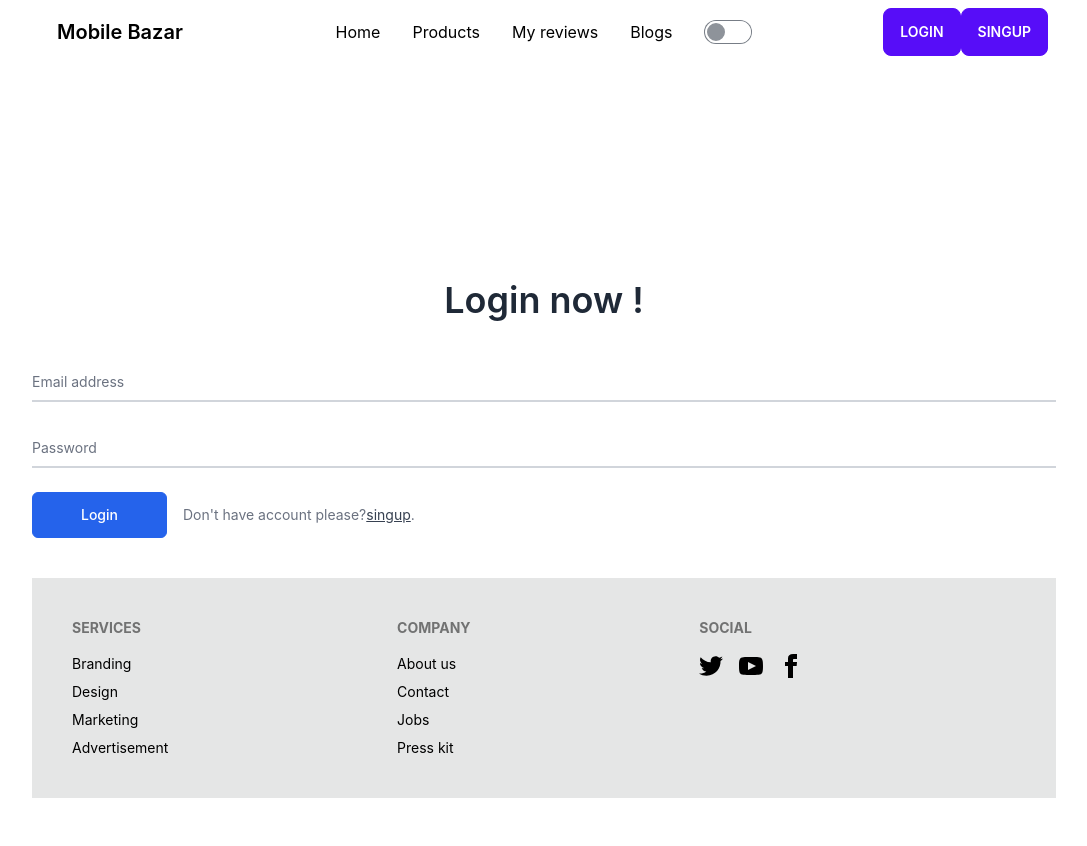
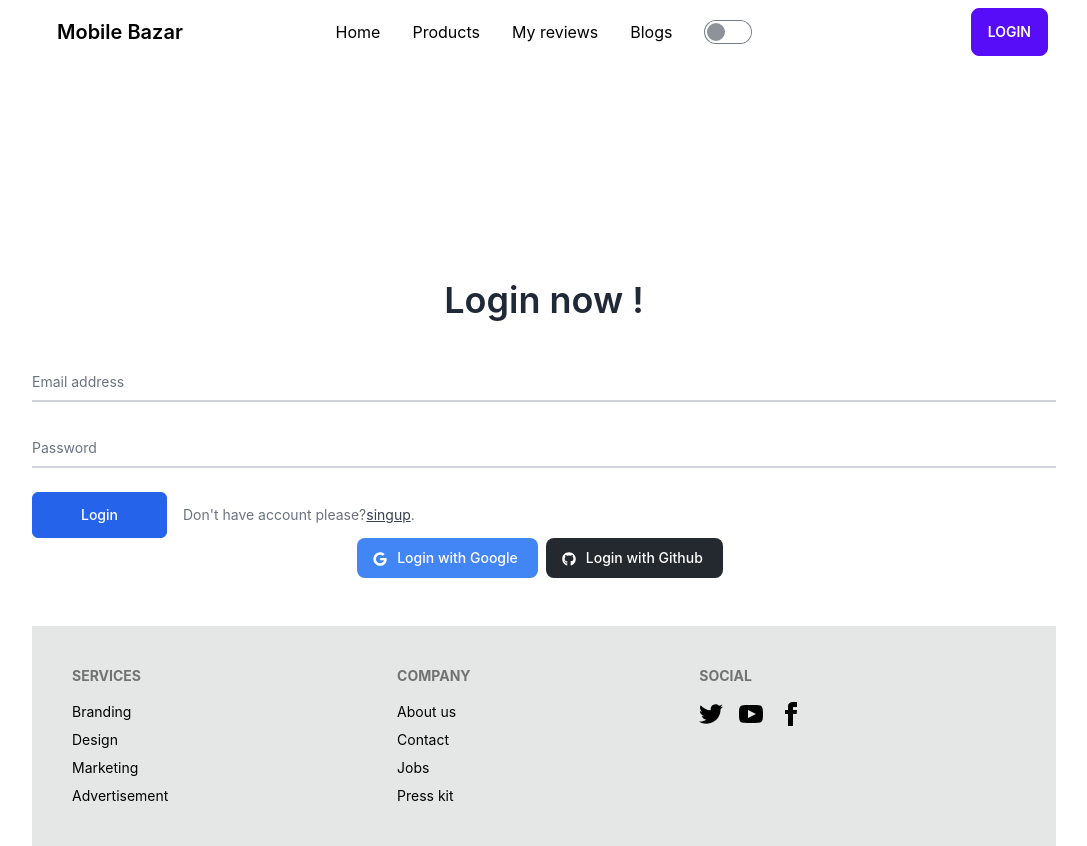
Before and after one commit to Sujoy-Kumar-Das/mobile-review-shop, a React (Create React App) app: page /login in a window 1280 px wide. Shown: the whole page, without its empty margins (96-1183 px from the left). Before the commit the page ends 800 px from the top, so only its background shows below. Built offline with nearby package versions, Linux system fonts and the light colour scheme; no server answers.

Commit message:
google sing in and singout funtion added

```diff
--- a/package.json
+++ b/package.json
@@ -10,6 +10,7 @@
     "firebase": "^9.19.1",
     "react": "^18.2.0",
     "react-dom": "^18.2.0",
+    "react-hot-toast": "^2.4.0",
     "react-icons": "^4.8.0",
     "react-photo-view": "^1.2.3",
     "react-router-dom": "^6.10.0",
--- a/src/App.js
+++ b/src/App.js
@@ -2,6 +2,7 @@ import { RouterProvider } from "react-router-dom";
 import { router } from "./routers/router/Router";
 import { useContext } from "react";
 import { ThemContextProvider } from "./context/themContext/ThemContext";
+import { Toaster } from "react-hot-toast";
 
 function App() {
   const { dark } = useContext(ThemContextProvider);
@@ -9,6 +10,7 @@ function App() {
     <div className={`${dark && 'bg-slate-950'}`}>
       <div className="w-full lg:w-4/5 mx-auto">
         <RouterProvider router={router}></RouterProvider>
+        <Toaster />
       </div>
     </div>
   );
--- /dev/null
+++ b/src/context/AuthContext/AuthContex.js
@@ -0,0 +1,41 @@
+import React, { createContext, useEffect, useState } from "react";
+import { GoogleAuthProvider, getAuth, onAuthStateChanged, signInWithPopup, signOut } from "firebase/auth";
+import app from "../../firebase/Firebase.init";
+
+export const AuthContextProvider = createContext();
+const auth = getAuth(app);
+
+const AuthContex = ({ children }) => {
+    const [user,setUser] = useState(null)
+  const googleProvider = new GoogleAuthProvider();
+
+  const googleSingIn = () => {
+    return signInWithPopup(auth, googleProvider);
+  };
+
+  const logOut = ()=>{
+    return signOut(auth)
+  }
+
+  useEffect(() => {
+    const unsubscribe = onAuthStateChanged(auth,(currentUser)=>{
+        setUser(currentUser)
+    })
+    return ()=>{
+        unsubscribe();
+    }
+  }, []);
+
+  const authInfo = {
+    user,
+    googleSingIn,
+    logOut,
+  };
+  return (
+    <AuthContextProvider.Provider value={authInfo}>
+      {children}
+    </AuthContextProvider.Provider>
+  );
+};
+
+export default AuthContex;
--- a/src/index.js
+++ b/src/index.js
@@ -4,12 +4,16 @@ import "./index.css";
 import App from "./App";
 import reportWebVitals from "./reportWebVitals";
 import ThemContext from "./context/themContext/ThemContext";
+import AuthContex from "./context/AuthContext/AuthContex";
 
 const root = ReactDOM.createRoot(document.getElementById("root"));
 root.render(
   <React.StrictMode>
     <ThemContext>
+      <AuthContex>
       <App />
+      </AuthContex>
+
     </ThemContext>
   </React.StrictMode>
 );
--- a/src/pages/registration/login/Login.js
+++ b/src/pages/registration/login/Login.js
@@ -2,6 +2,7 @@ import React, { useContext } from "react";
 import { ThemContextProvider } from "../../../context/themContext/ThemContext";
 import { Link } from "react-router-dom";
 import UseTitle from "../../../hooks/UseTitle";
+import SocialLogin from "../socialLogin/SocialLogin";
 
 const Login = () => {
   const {dark} = useContext(ThemContextProvider)
@@ -65,6 +66,7 @@ const Login = () => {
         </p>
       </div>
     </form>
+    <SocialLogin value={"Login"}></SocialLogin>
   </div>
   );
 };
--- a/src/pages/registration/singup/Singup.js
+++ b/src/pages/registration/singup/Singup.js
@@ -2,6 +2,7 @@ import React, { useContext } from "react";
 import UseTitle from "../../../hooks/UseTitle";
 import { Link } from "react-router-dom";
 import { ThemContextProvider } from "../../../context/themContext/ThemContext";
+import SocialLogin from "../socialLogin/SocialLogin";
 
 const Singup = () => {
   const { dark } = useContext(ThemContextProvider)
@@ -162,6 +163,7 @@ const Singup = () => {
           </p>
         </div>
       </form>
+      <SocialLogin value={"Singup"}></SocialLogin>
     </div>
   );
 };
--- /dev/null
+++ b/src/pages/registration/socialLogin/SocialLogin.js
@@ -0,0 +1,42 @@
+import React, { useContext } from "react";
+import { FaGithub, FaGoogle } from "react-icons/fa";
+import { AuthContextProvider } from "../../../context/AuthContext/AuthContex";
+
+const SocialLogin = ({value}) => {
+    const {googleSingIn} = useContext(AuthContextProvider)
+    const handleGoogleLogin = ()=>{
+        googleSingIn()
+        .then(result=>{
+            const user = result.user;
+            console.log(user)
+        })
+        .catch(error=>console.log(error))
+    }
+  return (
+    <div className="flex justify-center">
+      <div>
+        <button
+          onClick={handleGoogleLogin}
+          type="button"
+          className="text-white bg-[#4285F4] hover:bg-[#4285F4]/90 focus:ring-4 focus:outline-none focus:ring-[#4285F4]/50 font-medium rounded-lg text-sm px-5 py-2.5 text-center inline-flex items-center dark:focus:ring-[#4285F4]/55 mr-2 mb-2"
+        >
+          <p className="w-4 h-4 mr-2 -ml-1 mt-1">
+            <FaGoogle></FaGoogle>
+          </p>
+          {value} with Google
+        </button>
+        <button
+          type="button"
+          className="text-white bg-[#24292F] hover:bg-[#24292F]/90 focus:ring-4 focus:outline-none focus:ring-[#24292F]/50 font-medium rounded-lg text-sm px-5 py-2.5 text-center inline-flex items-center dark:focus:ring-gray-500 dark:hover:bg-[#050708]/30 mr-2 mb-2"
+        >
+          <p className="w-4 h-4 mr-2 -ml-1 mt-1">
+            <FaGithub></FaGithub>
+          </p>
+          {value} with Github
+        </button>
+      </div>
+    </div>
+  );
+};
+
+export default SocialLogin;
--- a/src/pages/shared/header/Header.js
+++ b/src/pages/shared/header/Header.js
@@ -1,10 +1,21 @@
 import React, { useContext } from "react";
 import { Link } from "react-router-dom";
 import { ThemContextProvider } from "../../../context/themContext/ThemContext";
+import { AuthContextProvider } from "../../../context/AuthContext/AuthContex";
+import { toast } from "react-hot-toast";
 
 
 const Header = () => {
   const { dark, setDark } = useContext(ThemContextProvider);
+  const {user,logOut} = useContext(AuthContextProvider)
+  console.log(user)
+  const handleLogout = ()=>{
+    logOut()
+    .then(result =>{
+      toast.error('User singout successfully')
+    })
+    .catch(error=> console.log(error))
+  }
 
   const menuItems = (
     <>
@@ -73,10 +84,10 @@ const Header = () => {
         <div className="navbar-center hidden lg:flex">
           <ul className="menu menu-horizontal px-1">{menuItems}</ul>
         </div>
-        <div className="navbar-end">
+        <div className="navbar-end ">
+          {user ? <button className="btn btn-primary" onClick={handleLogout}>Logout</button>:<Link to={'/login'} className="btn btn-primary">Login</Link>}
 
-          <Link to={'/login'} className="btn btn-primary">Login</Link>
-          <Link to={'/singup'} className="btn btn-primary">singup</Link>
+
         </div>
       </div>
     </div>
```
Also changed, not shown: 1 other file (tests, documents, lock files or other folders).
